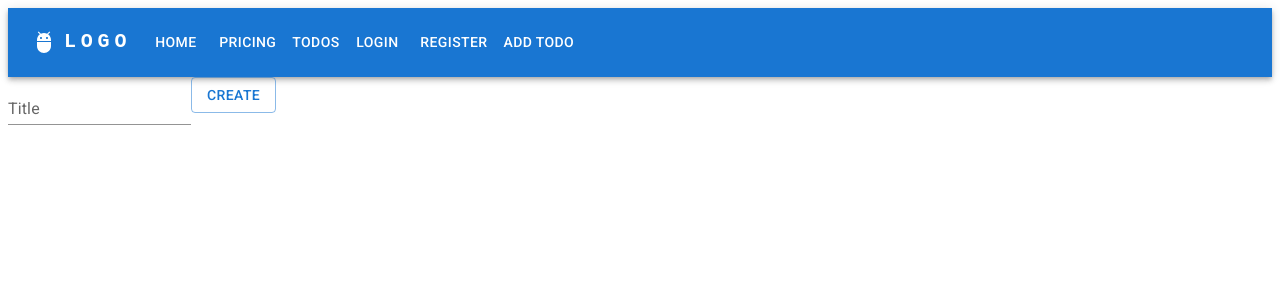
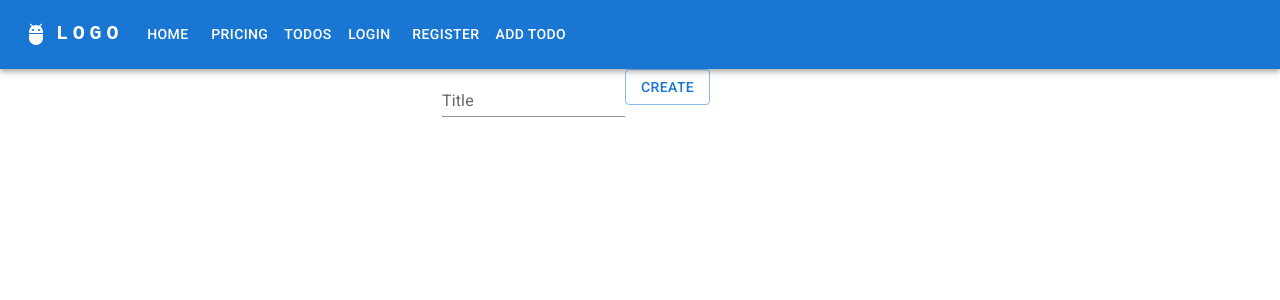
Before and after one commit to radoslavvkostadinov/react-router, a React (Vite) app: page /todos/add in a window 1280 px wide. Shown: the top 300 px of the page. Built offline with nearby package versions, Linux system fonts and the light colour scheme.

Commit message:
Add react query

```diff
--- a/src/components/CreateTodo.jsx
+++ b/src/components/CreateTodo.jsx
@@ -1,16 +1,60 @@
+import Button from '@mui/material/Button';
+import { Container, CssBaseline, TextField } from '@mui/material';
+import { useMutation, useQueryClient } from '@tanstack/react-query';
+import axios from 'axios';
+import { useAuthContext } from '../../contexts/AuthContext';
+import { useNavigate } from 'react-router-dom';
+import { todosKeys } from '../queries/query-keys';
 
-import Button from '@mui/material/Button';
-import { TextField } from '@mui/material';
 export default function CreateTodo() {
+    const navigate = useNavigate();
+    const { id: userId } = useAuthContext();
+    const queryClient = useQueryClient();
+    const createTodoMutation = useMutation({
+        mutationFn: createTodo,
+        mutationKey: ['new-todo'],
+        onSuccess: () => {
+            queryClient.invalidateQueries(todosKeys.all())
+
+            // Update cache manually from response
+            // queryClient.setQueryData(todosKeys.all(), (oldCache) => {
+            //     const newCache = [...oldCache, data];
+            //     return newCache;
+
+            // })
+        }
+    });
+
+    const formSubmitHandler = (e) => {
+        e.preventDefault();
+
+        const formData = new FormData(e.currentTarget);
+        console.log(formData.get('title'));
+        createTodoMutation.mutate({ title: formData.get('title'), userId });
+        navigate('/todos');
+    }
+
     return (
-        <form action="">
-            <TextField id="standard-basic" label="Title" variant="standard" />
+        <Container component="main" maxWidth="xs">
+            <CssBaseline />
+            <form onSubmit={formSubmitHandler}>
+                <TextField id="standard-basic" label="Title" name="title" variant="standard" />
                 <Button
+                    type='submit'
                     variant="outlined"
-                loading={false}
+
                 >
                     Create
                 </Button>
             </form>
+        </Container>
     )
 }
+
+async function createTodo({ title, userId }) {
+    return await axios.post('https://dummyjson.com/todos/add', {
+        todo: title,
+        completed: false,
+        userId,
+    })
+}
--- a/src/hooks/useTodosQuery.js
+++ b/src/hooks/useTodosQuery.js
@@ -7,7 +7,10 @@ export function useTodosQuery() {
         // key for caching
         queryKey: todosKeys.all(),
         queryFn: getTodos,
-        staleTime: 10000,
+        // staleTime: 5 * 60 * 1000,
+        retry: 0,
+        initialData: [],
+        // enabled:
     })
 
     return todosQuery;
```
Lines whose indentation alone changed are shown as unchanged.
